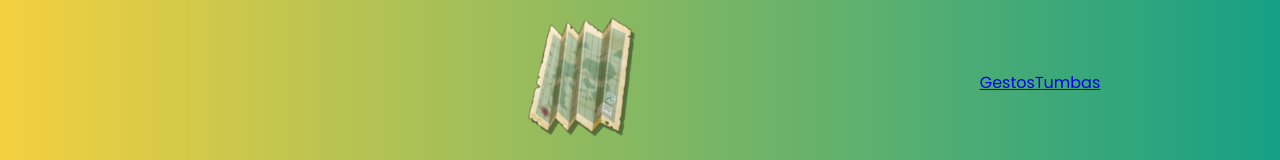
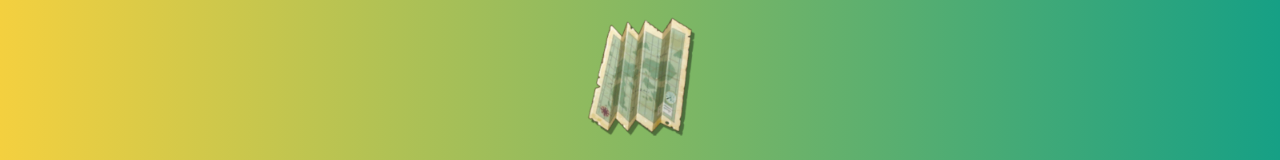
Before and after one commit to programoreno/BNF-Page, an Angular app in the folder BNF-PAGE/: page /home in a window 1280 px wide. Shown: the part 1093-1253 px from the top of the page. Built offline with nearby package versions, Linux system fonts and the light colour scheme; a web font is replaced by a local one.

Commit message:
commit de pruba de conexion, he quitado los gesto sy tumbas

```diff
--- a/BNF-PAGE/src/app/component/paginas/paginas.component.html
+++ b/BNF-PAGE/src/app/component/paginas/paginas.component.html
@@ -6,6 +6,6 @@
 
 <section class="paginas">
     <a routerLink="/mapas"><img src="assets/mapas.png"></a><br>
-    <a routerLink="/">Gestos</a><br>
-    <a routerLink="/">Tumbas</a><br>
+    <!--<a routerLink="/">Gestos</a><br>
+    <a routerLink="/">Tumbas</a><br>-->
 </section>
```
